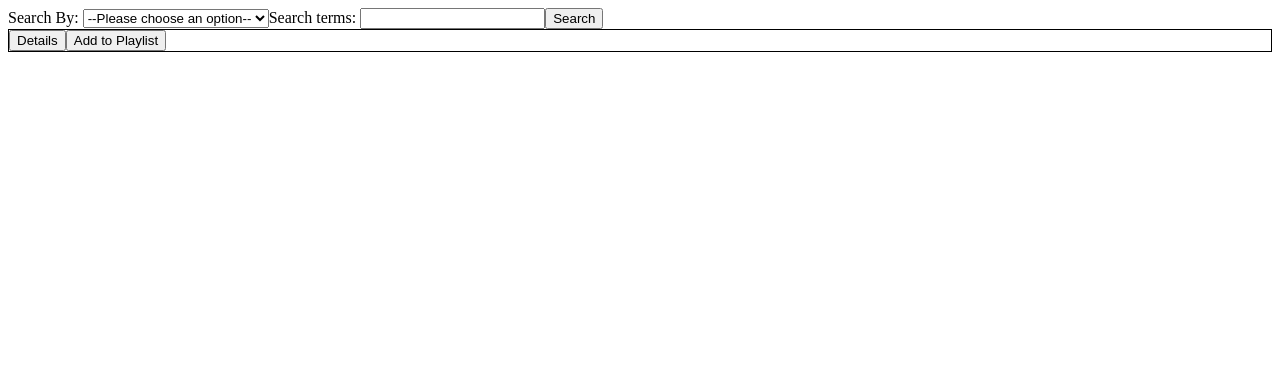
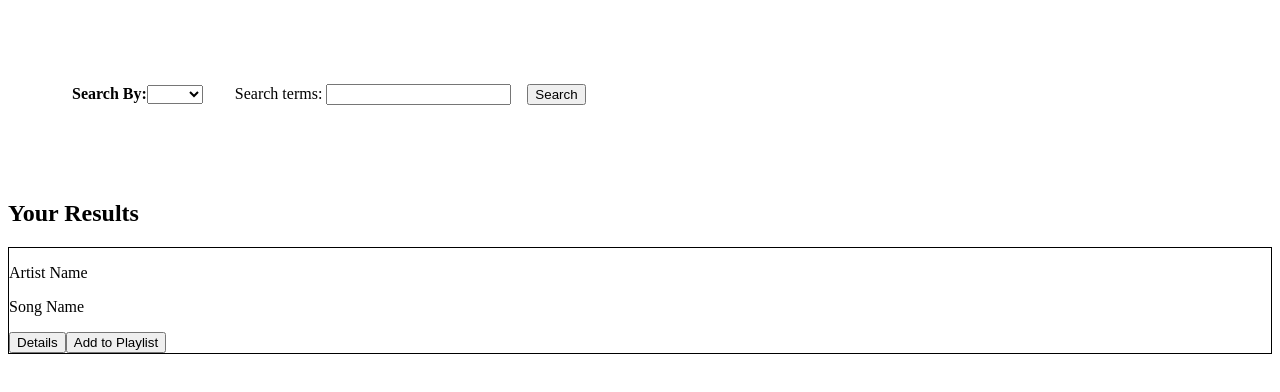
Before and after one commit to roseperuski/moodTunes, an Angular app: page / in a window 1280 px wide. Shown: the top 392 px of the page. Built offline with nearby package versions, Linux system fonts and the light colour scheme.

Commit message:
added select-search

```diff
--- a/src/app/results/results.component.html
+++ b/src/app/results/results.component.html
@@ -1,7 +1,10 @@
-
-<div class="result-card">
-  <img [src]="" alt="" />
-  <button >Details</button>
-  <button>Add to Playlist</button>
-
-</div>
+<main>
+  <h2>Your Results</h2>
+  <div class="result-card">
+      <p>Artist Name</p>
+      <p>Song Name</p>
+    <img [src]="" alt="" />
+    <button>Details</button>
+    <button>Add to Playlist</button>
+  </div>
+</main>
--- a/src/app/search-music/search-music.component.css
+++ b/src/app/search-music/search-music.component.css
@@ -0,0 +1,45 @@
+h2 {
+    font-size: medium;
+}
+
+div{
+    display: flex;
+    /* flex-direction: row; */
+    flex-wrap: wrap;
+    align-items: center;
+    /* padding: 2rem; */
+    /* box-sizing: border-box; */
+}
+
+select{
+    /* display: inline; */
+    width: 65%;
+
+}
+
+button{
+    width: 100%;
+}
+
+@media screen and (min-width: 768px) {
+    .full-width-img {
+    margin: auto;
+    width: 90%;
+    }
+
+    button{
+        width: auto;
+        margin: 1rem;
+    }
+
+    select{
+        width: auto;
+    }
+
+
+    div{
+        display: inline-flex;
+        margin: 2rem;
+
+    }
+}
--- a/src/app/search-music/search-music.component.html
+++ b/src/app/search-music/search-music.component.html
@@ -1,15 +1,19 @@
-<form role="search">
-    <label for="search-by">Search By: </label>
-    <select name="search-type" id="search-by">
-      <option value="">--Please choose an option--</option>
-      <option value="dog">Mood</option>
-      <option value="cat">Artist</option>
-      <option value="hamster">Song</option>
-    </select>
-    <label>Search terms:
-        <input type="text" >
+<div>
+  <form role="search">
+    <div class="select">
+      <h2 id="search-by">Search By:</h2>
+      <select name="search-type" aria-labelledby="search-by" required>
+        <option value=""></option>
+        <option value="mood">Mood</option>
+        <option value="artist">Artist</option>
+        <option value="song">Song</option>
+      </select>
+    </div>
+
+    <label
+      >Search terms:
+      <input type="text" required />
     </label>
-
-
-    <button type="submit" (click)="fetchDataService()">Search</button>
   </form>
+  <button (click)="fetchDataService()">Search</button>
+</div>
```
